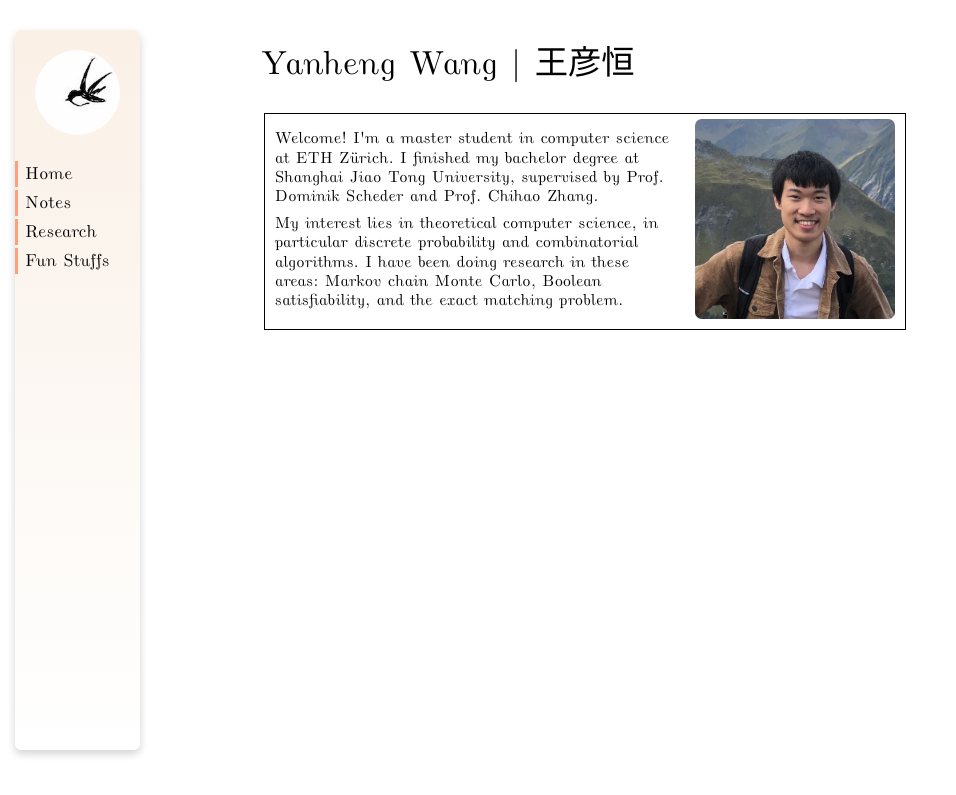
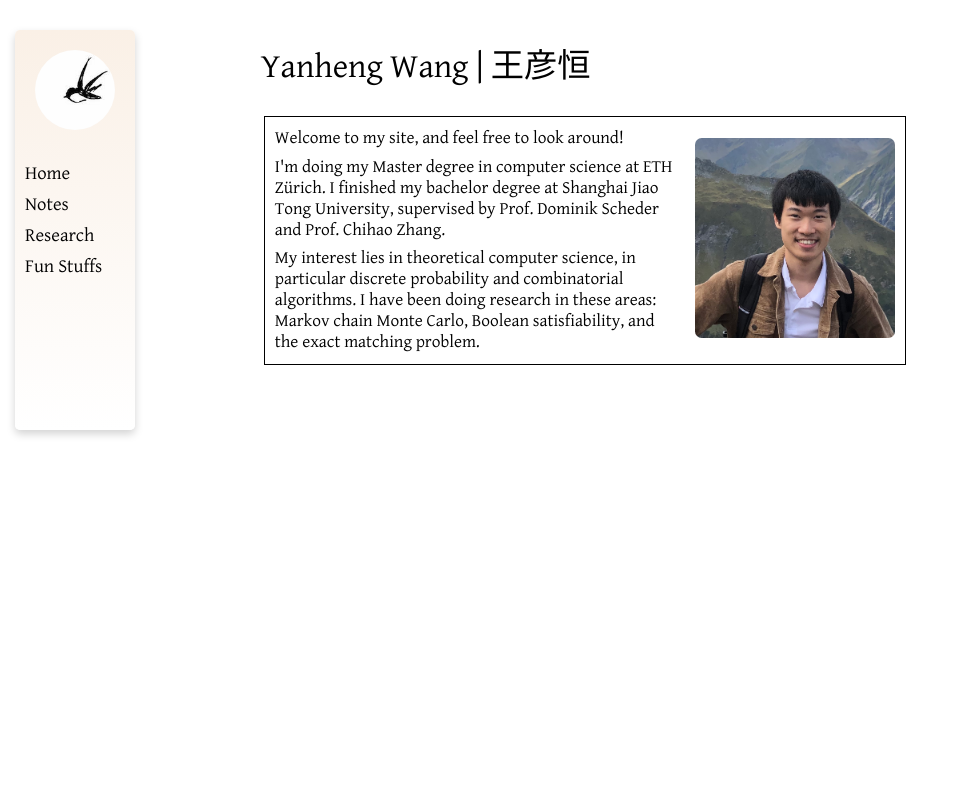
Before and after one commit to YanhengWang/yanhengwang.github.io, a Jekyll site: the page built from index.md, in a window 1280 px wide. Shown: the top 795 px of the page, without its empty margins (0-956 px from the left). Built offline with Jekyll 4.4.1, drawn with Linux system fonts in a browser that asks for light colours.

Commit message:
overhaul UI

```diff
--- a/_layouts/home.html
+++ b/_layouts/home.html
@@ -10,14 +10,14 @@ layout: root
 
     <table><tr>
          <td width="400pt">
-            <div style="font-family:ModernUpright; text-align:left; ">
+            <div style="text-align:left;">
             {{ page.about }}
             </div>
          </td>
          <td width="200pt">
             <img src="{{ page.photo }}" style="width:100%; border-radius:5pt;">
             {% if page.courtesy %}
-            <div style="font-family:ModernUpright; font-size: 10pt; color: grey; text-align: center;">
+            <div style="font-size: 10pt; color: grey; text-align: center;">
             photograph by {{ page.courtesy }}
             </div>
             {% endif %}
--- a/_layouts/linear.html
+++ b/_layouts/linear.html
@@ -16,13 +16,13 @@ layout: root
     <p class="info">{{ page.date }}</p>
     {% endif %}
 
-    <p class="title"><u>{{ page.title }}</u></p>
+    <p class="title">{{ page.title }}</p>
 
     <div class="vspace"></div>
     {{ content }}
     <div class="vspace"></div>
 
-    <div class="info" style="text-align:right">
+    <div class="info" style="text-align: right">
         {% if page.returnPage %}
         <a href="{{ page.returnPage }}">Return↩︎</a>
         {% else %}
--- a/_layouts/root.html
+++ b/_layouts/root.html
@@ -14,7 +14,7 @@
     <div id="sidebar">
         <div onclick="toggle_sidebar()" style="text-align:center; margin:15pt 0pt">
             <img src="/assets/icon.jpeg" alt="avatar"
-            style="width:85px; height:85px; border-radius:50%">
+            style="width:80px; height:80px; border-radius:50%">
         </div>
 
         <a href="/">Home</a>
--- a/assets/root.css
+++ b/assets/root.css
@@ -1,31 +1,31 @@
 /* --- Definitions of webfonts --- */
 
 @font-face {
-    font-family: Modern;
-    src: url(./computer-modern-roman.woff);
+    font-family: Gentium;
+    src: url(./gentium-regular.woff);
 }
 
 @font-face {
-    font-family: Modern;
-    src: url(./computer-modern-bold.woff);
+    font-family: Gentium;
+    src: url(./gentium-bold.woff);
     font-weight: bold;
 }
 
 @font-face {
-    font-family: Modern;
-    src: url(./computer-modern-italic.woff);
+    font-family: Gentium;
+    src: url(./gentium-italic.woff);
     font-style: italic;
 }
 
 @font-face {
-    font-family: ModernUpright;
-    src: url(./computer-modern-upright.woff);
+    font-family: Schola;
+    src: url(./gentium-regular.woff);
 }
 
 /* --- Styles of containers --- */
 #paper {
-    font-family: Modern, serif;
-    font-size: 12pt;
+    font-family: Gentium, serif;
+    font-size: 13pt;
     text-align: justify;
     line-height: 120%;
     margin-left: 20%;
@@ -35,29 +35,29 @@
 }
 
 #sidebar {
-    font-family: ModernUpright, serif;
-    font-size: 13pt;
+    font-family: Schola, serif;
+    font-size: 14pt;
     text-align: left;
     position: fixed;
     left: 15px;
     top: 30px;
-    width: 125px;
-    height: 80%;
+    width: 120px;
+    height: 400px;
     background-image: linear-gradient(linen, white);
-    border-radius: 5pt;
+    border-radius: 5px;
     box-shadow: 0 4px 8px 0 lightgray;
     overflow: hidden;
     transition: left 0.5s;
 }
 
 .title {
-    font-family: ModernUpright, STKaiti, serif;
+    font-family: Schola, STKaiti, serif;
     font-size: 25pt;
     text-align: left;
 }
 
 .info {
-    font-family: ModernUpright, serif;
+    font-family: Schola, serif;
     font-size: 12pt;
     margin: 10pt 0pt;
     color: gray;
@@ -65,14 +65,14 @@
 }
 
 .card {
-    float: left;
-    width: 40%;
-    margin: 15px;
-    padding: 0 10px 10px 10px;
+    width: 250px;
+    margin: 8px;
+    padding: 2px 15px 15px 15px;
     border-radius: 5px;
     box-shadow: 0 2px 3px lightgray;
     color: black;
     text-align: left;
+    user-select: none;
     transition: 0.2s;
 }
 
@@ -92,28 +92,28 @@
 
 /* --- Styles for text constructions --- */
 h1 {
-    font-size: 16pt;
+    font-size: 18pt;
     text-align: left;
-    margin-top: 13pt;
-    margin-bottom: 11pt;
+    margin-top: 18pt;
+    margin-bottom: 15pt;
 }
 
 h2 {
+    font-size: 16pt;
+    text-align: left;
+    margin-top: 14pt;
+    margin-bottom: 12pt;
+}
+
+h3 {
     font-size: 14pt;
     text-align: left;
     margin-top: 10pt;
     margin-bottom: 8pt;
 }
 
-h3 {
-    font-size: 12pt;
-    text-align: left;
-    margin-top: 6pt;
-    margin-bottom: 5pt;
-}
-
 p {
-    margin-top: 3pt;
+    margin-top: 4pt;
     margin-bottom: 6pt;
 }
 
@@ -140,7 +140,7 @@ li {
 
 code {
     font-family: "Courier", "Courier New";
-    font-size: 11pt;
+    font-size: 12pt;
 }
 
 blockquote {
@@ -148,7 +148,7 @@ blockquote {
     padding: 3px 10px;
     background: linear-gradient(to right bottom, ivory, snow);
     border-left: 3px solid lightsalmon;
-    border-radius: 5pt;
+    border-radius: 5px;
     box-shadow: 0 2px 3px 0 lightgray;
 }
 
@@ -156,7 +156,7 @@ blockquote {
 a {
     text-decoration: none;
     color: chocolate;
-    transition: 0.3s;
+    transition: 0.2s;
 }
 
 a:visited {
@@ -169,14 +169,13 @@ a:hover {
 
 #sidebar a {
     color: black;
-    border-left: 3px solid lightsalmon;
-    padding: 2px 7px;
-    margin: 3px 0px;
+    padding: 2px 10px;
     display: block;
 }
 
 #sidebar a:hover {
     background-color: bisque;
+    border-left: 3px solid lightsalmon;
 }
 
 /* --- Printer settings --- */
--- a/index.md
+++ b/index.md
@@ -2,7 +2,8 @@
 layout: home
 title: Home
 about: |-
-  <p>Welcome! I'm a master student in computer science at ETH Zürich. I finished my bachelor degree at Shanghai Jiao Tong University, supervised by Prof. Dominik Scheder and Prof. Chihao Zhang.</p>
+  <p>Welcome to my site, and feel free to look around!</p>
+  <p>I'm doing my Master degree in computer science at ETH Zürich. I finished my bachelor degree at Shanghai Jiao Tong University, supervised by Prof. Dominik Scheder and Prof. Chihao Zhang.</p>
   <p>My interest lies in theoretical computer science, in particular discrete probability and combinatorial algorithms. I have been doing research in these areas: Markov chain Monte Carlo, Boolean satisfiability, and the exact matching problem.</p>
 photo: /assets/me2.jpg
 courtesy:
```
Also changed, not shown: _layouts/grid.html (+6 -6 lines), assets/computer-modern-bold.woff (deleted), assets/computer-modern-italic.woff (deleted), assets/computer-modern-roman.woff (deleted), assets/computer-modern-upright.woff (deleted), assets/gentium-bold.woff (added), assets/gentium-italic.woff (added), assets/gentium-regular.woff (added).
